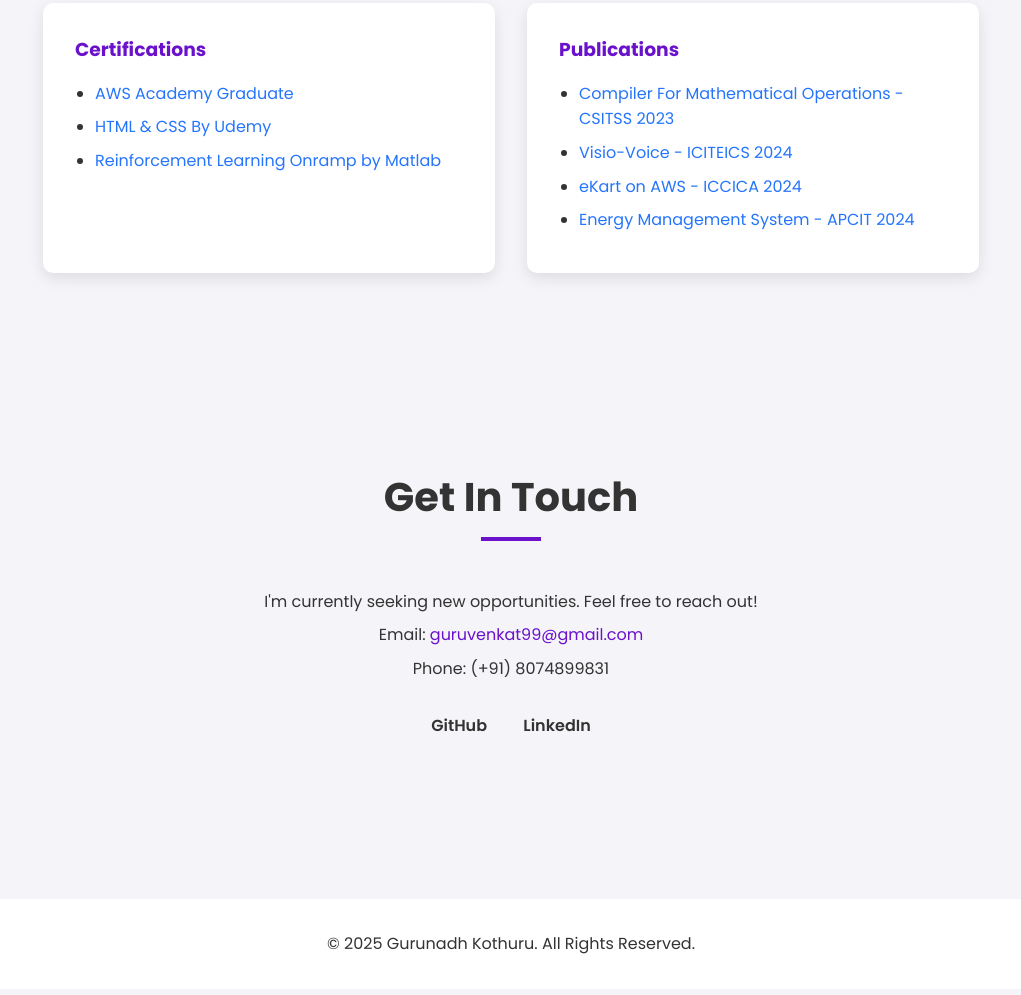
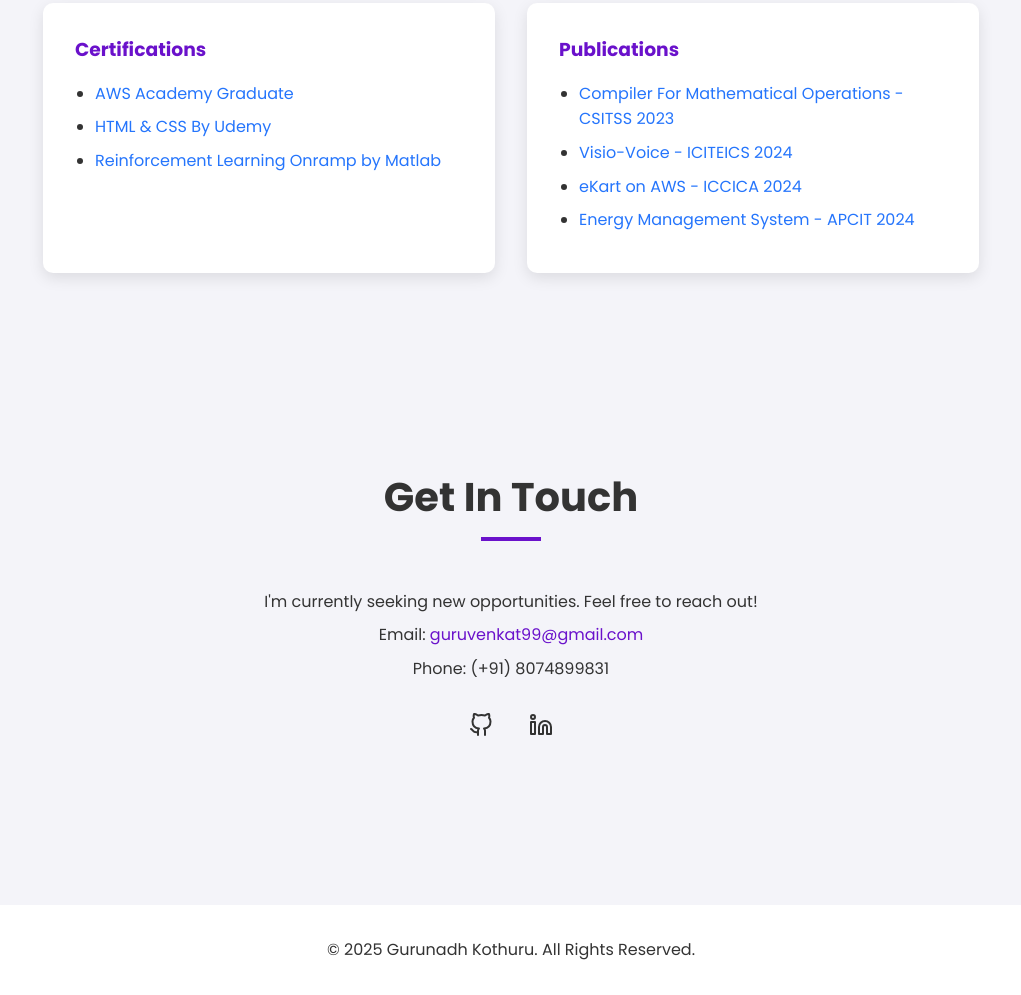
Before and after one commit to guru3697/Portfolio, a plain HTML site: page index.html in a window 1280 px wide. Shown: the part 3986-4981 px from the top of the page, without its empty margins (129-1150 px from the left). Drawn offline with nearby package versions, Linux system fonts and the light colour scheme.

Commit message:
Update index.html

```diff
--- a/index.html
+++ b/index.html
@@ -193,8 +193,12 @@
                 <p>Phone: (+91) 8074899831</p>
             </div>
              <div class="social-links">
-                <a href="https://github.com/guru3697" target="_blank">GitHub</a>
-                <a href="https://www.linkedin.com/in/gurunadh-kothuru/" target="_blank">LinkedIn</a>
+                <a href="https://github.com/guru3697" target="_blank" class="social-link" aria-label="GitHub">
+                    <svg xmlns="http://www.w3.org/2000/svg" width="24" height="24" viewBox="0 0 24 24" fill="none" stroke="currentColor" stroke-width="2" stroke-linecap="round" stroke-linejoin="round" class="feather feather-github"><path d="M9 19c-5 1.5-5-2.5-7-3m14 6v-3.87a3.37 3.37 0 0 0-.94-2.61c3.14-.35 6.44-1.54 6.44-7A5.44 5.44 0 0 0 20 4.77 5.07 5.07 0 0 0 19.91 1S18.73.65 16 2.48a13.38 13.38 0 0 0-7 0C6.27.65 5.09 1 5.09 1A5.07 5.07 0 0 0 5 4.77a5.44 5.44 0 0 0-1.5 3.78c0 5.42 3.3 6.61 6.44 7A3.37 3.37 0 0 0 9 18.13V22"></path></svg>
+                </a>
+                <a href="https://www.linkedin.com/in/gurunadh-kothuru/" target="_blank" class="social-link" aria-label="LinkedIn">
+                    <svg xmlns="http://www.w3.org/2000/svg" width="24" height="24" viewBox="0 0 24 24" fill="none" stroke="currentColor" stroke-width="2" stroke-linecap="round" stroke-linejoin="round" class="feather feather-linkedin"><path d="M16 8a6 6 0 0 1 6 6v7h-4v-7a2 2 0 0 0-2-2 2 2 0 0 0-2 2v7h-4v-7a6 6 0 0 1 6-6z"></path><rect x="2" y="9" width="4" height="12"></rect><circle cx="4" cy="4" r="2"></circle></svg>
+                </a>
              </div>
         </section>
     </main>
```
